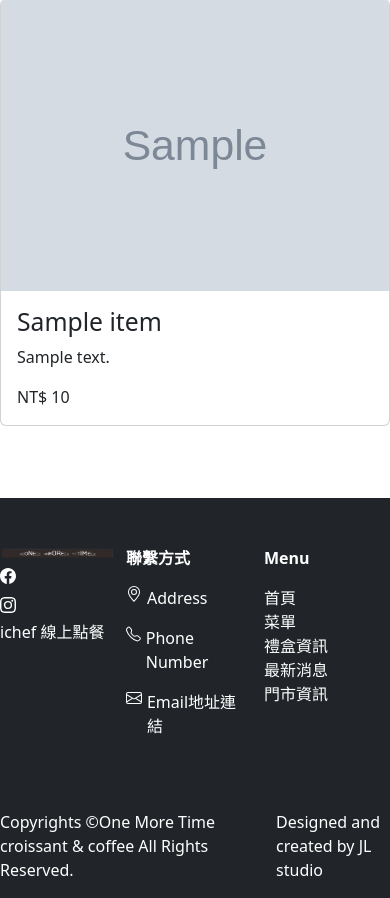
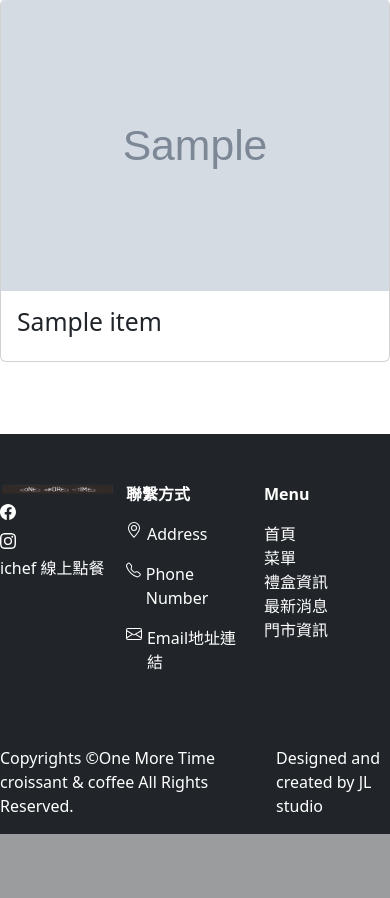
Before and after one commit to oneoneone522/onemoretimecroissant, a Django app: page / in a window 390 px wide. Shown: the part 1786-2684 px from the top of the page. After the commit the page ends 2620 px from the top, so only its background shows below. Run offline with Django 5.2, Linux system fonts and the light colour scheme; tables that the repository leaves empty hold one stand-in row (values such as "Sample post"); grey boxes marked "Sample" are stand-in pictures.

Commit message:
card description

```diff
--- a/core/templates/core/base.html
+++ b/core/templates/core/base.html
@@ -22,13 +22,16 @@
           width: 100%; /* 讓圖片在小螢幕時佔滿寬度 */
           height: auto; /* 保持圖片的比例 */
         }
-      .col-5, .col-7 {
+        .col-5, .col-7 {
           flex: 100%; /* 讓圖片和文字在小螢幕時堆疊顯示 */
           max-width: 100%;
         }
-      .container, .container-fluid {
+        .container, .container-fluid {
           padding-left: 0;
           padding-right: 0;
+        }
+        .card-text {
+            display: none;
         }
     }
   </style>
```
